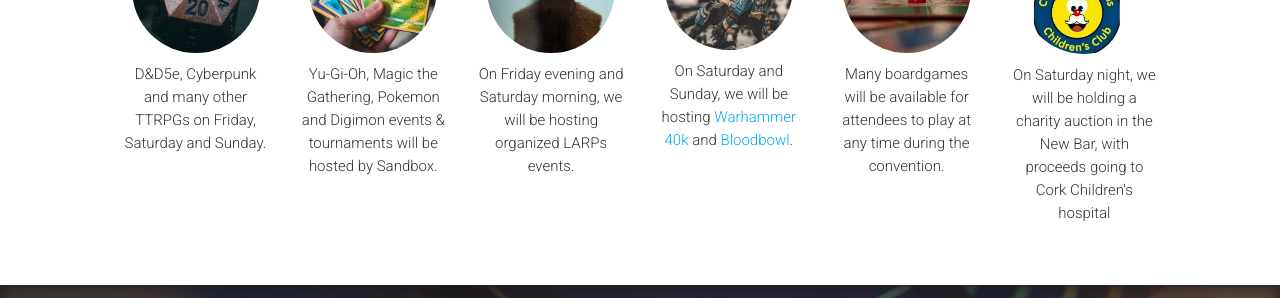
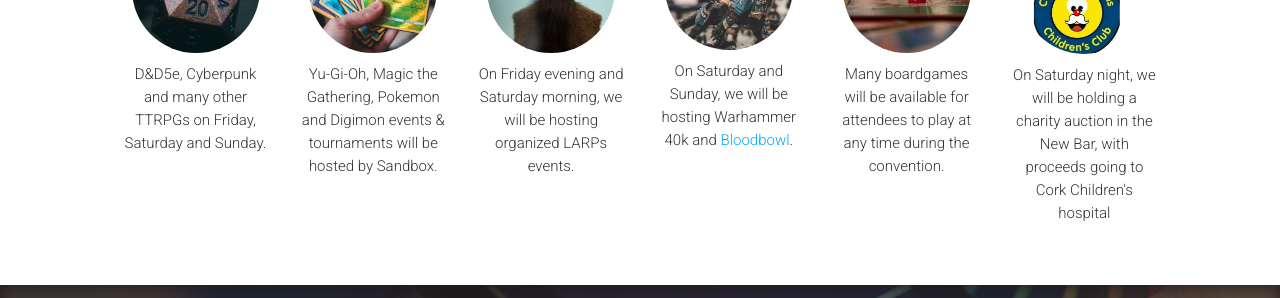
Before and after one commit to gregoriousTechorious/warpcon.ie, a Jekyll site: the page built from index.html, in a window 1280 px wide and 900 px high, scrolled down 1021 px. Shown: the part 198-496 px from the top of the window. Built offline with Jekyll 4.4.1, drawn with Linux system fonts in a browser that asks for light colours; nearby versions of some CDN libraries.

Commit message:
Update _config.yml

```diff
--- a/_config.yml
+++ b/_config.yml
@@ -75,7 +75,7 @@
  - {title: "TTRPGs",          image: "ttrpgs.jpg",      text: "D&D5e, Cyberpunk and many other TTRPGs on Friday, Saturday and Sunday."}
  - {title: "CCGs",            image: "ccgs.jpg",        text: "Yu-Gi-Oh, Magic the Gathering, Pokemon and Digimon events & tournaments will be hosted by Sandbox."}
  - {title: "LARPs",           image: "larps.jpg",       text: "On Friday evening and Saturday morning, we will be hosting organized LARPs events."}
- - {title: "Wargames",        image: "wargames.jpg",    text: "On Saturday and Sunday, we will be hosting <a href='/assets/40k-2023.pdf'>Warhammer 40k</a> and <a href='/assets/bleedbowl-2023.pdf'>Bloodbowl</a>."}
+ - {title: "Wargames",        image: "wargames.jpg",    text: "On Saturday and Sunday, we will be hosting Warhammer 40k and <a href='/assets/bleedbowl-2024.pdf'>Bloodbowl</a>."}
  - {title: "Boardgames",      image: "boardgames.jpg",  text: "Many boardgames will be available for attendees to play at any time during the convention."}
  - {title: "Charity",         image: "charity.jpg",     text: "On Saturday night, we will be holding a charity auction in the New Bar, with proceeds going to Cork Children's hospital"}
 # Statistic Block
```
